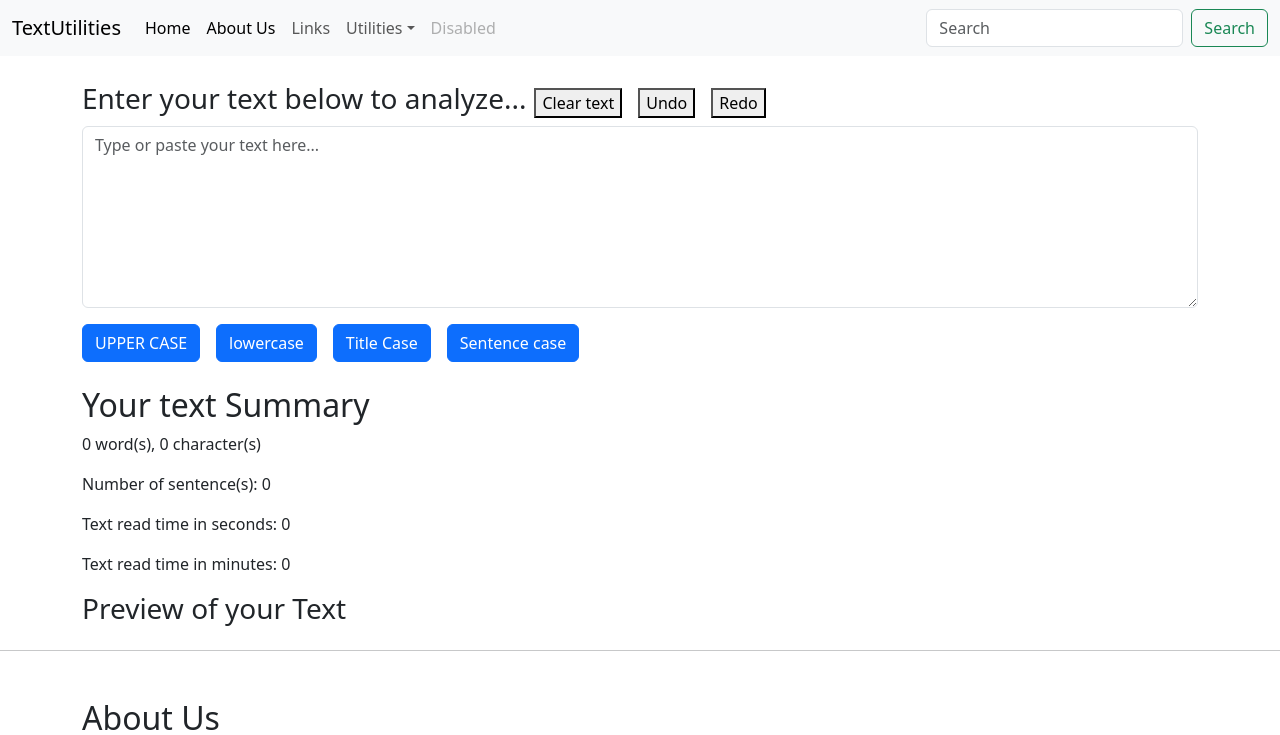
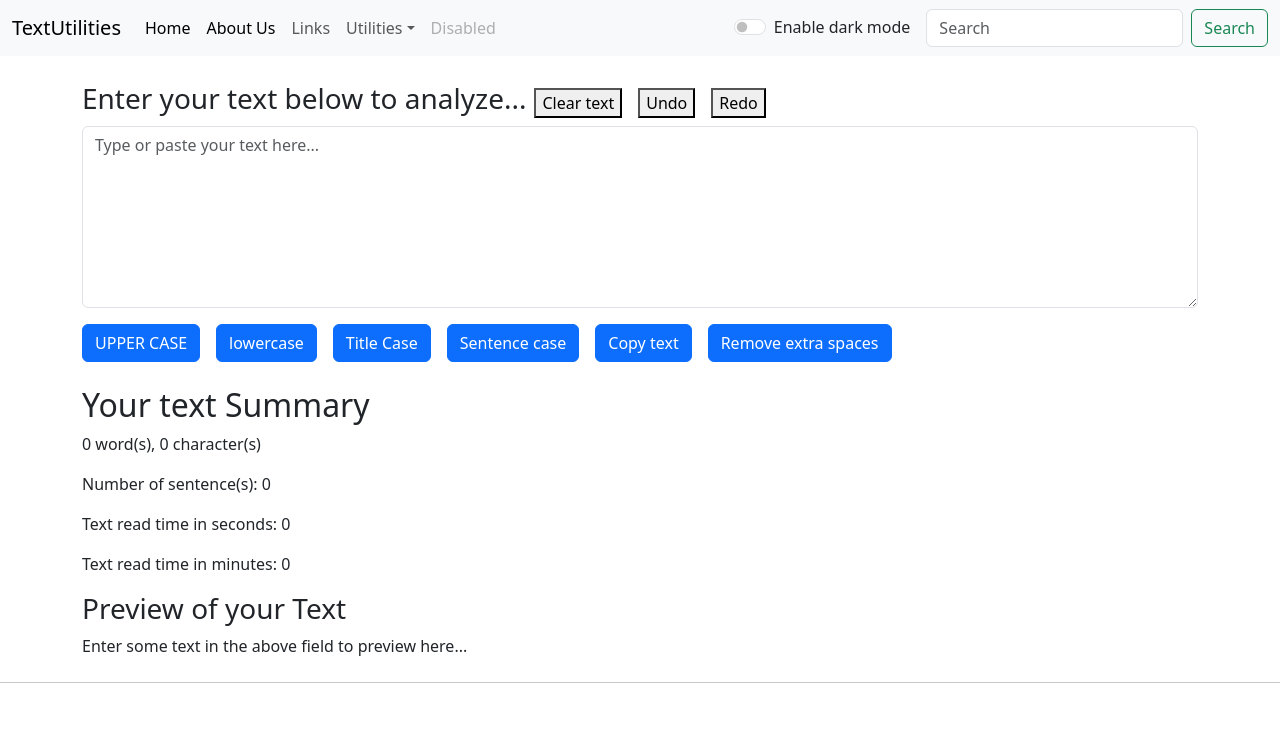
Before and after one commit to AbdurCodes/react-textUtilities, a React (Create React App) app: page / in a window 1280 px wide. Shown: the top 735 px of the page. Built offline with nearby package versions, Linux system fonts and the light colour scheme.

Commit message:
dark mode added as feature

```diff
--- a/src/App.js
+++ b/src/App.js
@@ -2,16 +2,43 @@ import './App.css';
 import TextForm from './componenets/TextForm';
 import Navbar from './componenets/Navbar';
 import About from './componenets/About';
+import React, { useState } from 'react';
+
+
 
 function App() {
+  const [mode, setmode] =  useState("light");
+  const [textColor, setTextColor] = useState('dark');
+  const [switchText, setSwitchText] = useState('Enable dark mode');
+
+
+
+
+  const toggleMode = () => {
+    if (mode === 'light') {
+      setmode('dark');
+      setTextColor('light');
+      setSwitchText('Enable light mode');
+      document.body.style.backgroundColor = '#212529';
+    }
+    else{
+      setmode('light');
+      setTextColor('dark');
+      setSwitchText('Enable dark mode');
+      document.body.style.backgroundColor = 'white';
+    }
+  }
+
+
+
+
   return (
     <>
-    <Navbar title={"TextUtilities"} about={"About Us"}/>
+    <Navbar mode={mode} switchText={switchText} title={"TextUtilities"} about={"About Us"} textColor={textColor} toggleMode={toggleMode}  />
     {/* <Navbar myDict={{title: 'TextUtilities', about: 'About Us'}} /> */}
-    <TextForm title="Enter your text below to analyze..."/>
+    <TextForm mode={mode} textColor={textColor} title="Enter your text below to analyze..."/>
     <hr />
-    <About/>
-
+    <About textColor={textColor}/>
     </>
   );
 }
--- a/src/componenets/About.js
+++ b/src/componenets/About.js
@@ -1,6 +1,6 @@
 import React, { useState } from "react";
 
-export default function About() {
+export default function About(props) {
 
   const [changeTheme, setTheme] = useState({
     color: "black",
@@ -34,7 +34,7 @@ export default function About() {
     <>
 
     <div className="container mt-5">
-    <h2 id="aboutUs">About Us</h2>
+    <h2 className={`text-${props.textColor}`} id="aboutUs">About Us</h2>
       <div className="accordion" id="accordionExample" >
         <div className="accordion-item" style={changeTheme}>
           <h2 className="accordion-header">
@@ -132,7 +132,7 @@ export default function About() {
       </div>
     </div>
     <div className="container">
-      <button type="button" onClick={toggleTheme} class="btn btn-primary my-2 mb-5" >{btnText}</button>
+      <button type="button" onClick={toggleTheme} className="btn btn-primary my-2 mb-5" >{btnText}</button>
     </div>
     </>
   );
--- a/src/componenets/Navbar.js
+++ b/src/componenets/Navbar.js
@@ -3,8 +3,9 @@ import React from 'react';
 import PropTypes from 'prop-types'
 
 function Navbar(props) {
+
   return (
-    <nav className="navbar navbar-expand-lg bg-body-tertiary">
+    <nav className={`navbar navbar-expand-lg navbar-${props.mode} bg-${props.mode}`}>
   <div className="container-fluid">
     <a className="navbar-brand" href="/">{props.title}</a>
     {/* <a className="navbar-brand" href="/">{props.myDict.title}</a> */}
@@ -34,10 +35,15 @@ function Navbar(props) {
             <li><a className="dropdown-item" href="/">Embolden</a></li>
           </ul>
         </li>
+
         <li className="nav-item">
           <a className="nav-link disabled" href='/' aria-disabled="true">Disabled</a>
         </li>
       </ul>
+      <div className={`form-check form-switch mx-3 text-${props.textColor}`}>
+      <input className="form-check-input"  onClick={props.toggleMode} type="checkbox" role="switch" id="flexSwitchCheckChecked"/>
+      <label className="form-check-label" htmlFor="flexSwitchCheckChecked">{props.switchText}</label>
+    </div>
       <form className="d-flex" role="search">
         <input className="form-control me-2" type="search" placeholder="Search" aria-label="Search" />
         <button className="btn btn-outline-success" type="submit">Search</button>
--- a/src/componenets/TextForm.js
+++ b/src/componenets/TextForm.js
@@ -56,6 +56,16 @@ function TextForm(props) {
     }
   }
 
+  const handleCopy = () => {
+    navigator.clipboard.writeText(text);
+  }
+
+  const RemExtraSpaces = () => {
+    const regexPattern = /[ ]+/g;
+    const newText = text.split(regexPattern);
+    setText(newText.join(" "));
+  }
+
   const handleOChnage = (eventObject)=>{
     const newText = eventObject.target.value;
     setText(newText);
@@ -69,12 +79,14 @@ function TextForm(props) {
   return (
     <>
     <div className="mb-3 mt-4 container">
-      <h3 style={{display: "inline"}}>{props.title}</h3>
+      <h3 className={`text-${props.textColor}`} style={{display: "inline"}}>{props.title}</h3>
       <button className="mx-2 my-2" onClick={handleClear}>Clear text</button>
       <button className="mx-2 my-2" onClick={handleUndo}>Undo</button>
       <button className="mx-2 my-2 redo-button" onClick={handleRedo}>Redo</button>
       <textarea
-        className="form-control"
+      focused
+      className="form-control"
+        style={props.mode === 'dark' ? {backgroundColor: 'rgb(70 70 156)', color: 'white'} : {backgroundColor: 'white', color: 'black'}}
         id="textBox"
         rows="7"
         placeholder="Type or paste your text here..."
@@ -85,15 +97,17 @@ function TextForm(props) {
       <button className="mt-3 mx-3 btn btn-primary" onClick={handleLC}>lowercase</button>
       <button className="mt-3 btn btn-primary" onClick={handleCapitalizedCase}>Title Case</button>
       <button className="mt-3 mx-3 btn btn-primary" onClick={handleSentenceCase}>Sentence case</button>
+      <button className="mt-3 btn btn-primary" onClick={handleCopy}>Copy text</button>
+      <button className="mt-3 mx-3 btn btn-primary" onClick={RemExtraSpaces}>Remove extra spaces</button>
     </div>
-    <div className="container my-4">
+    <div className={`container my-4 text-${props.textColor}`}>
       <h2>Your text Summary</h2>
       <p>{text.length > 0 ? text.split(" ").length : "0"} word(s), {text.length} character(s)</p>
       <p>Number of sentence(s): {text.length > 0 ? text.split(". ").length : "0"}</p>
       <p>Text read time in seconds: {0.25 * (text.length > 0 ? text.split(" ").length : "0")}</p>
       <p>Text read time in minutes: {0.25 * (text.length > 0 ? text.split(" ").length : "0") / 60}</p>
       <h3>Preview of your Text</h3>
-      <p>{text}</p>
+      <p>{text.length > 0 ? text : "Enter some text in the above field to preview here..."}</p>
     </div>
     </>
   );
```
